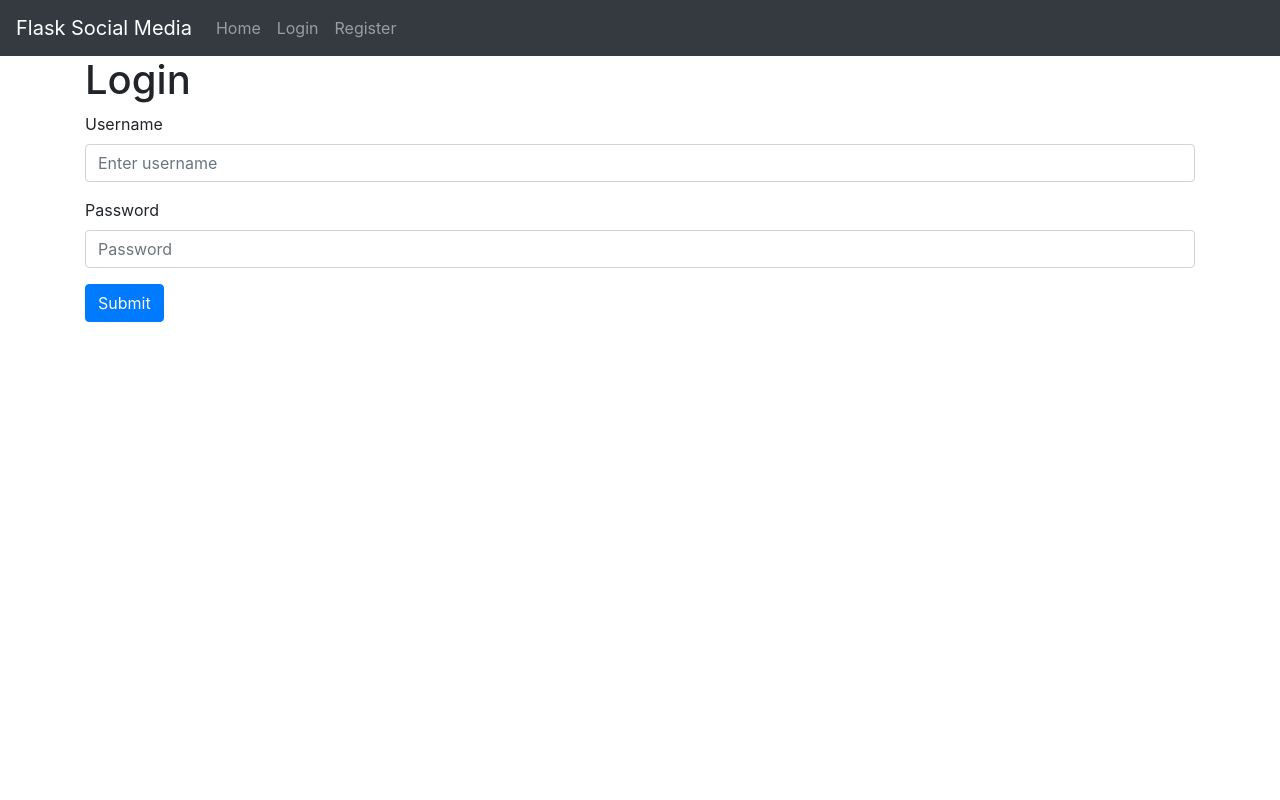
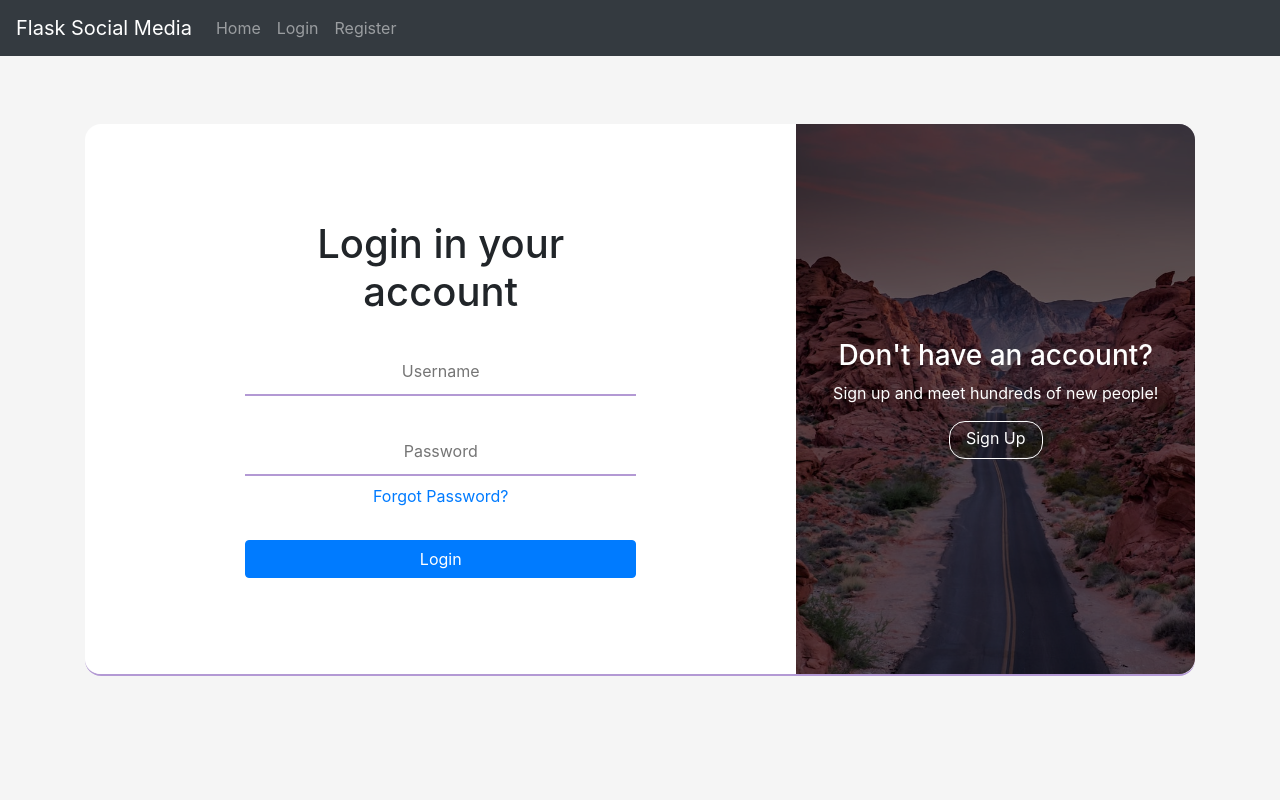
Before and after one commit to neelp03/Team1, a Flask app: page /login in a window 1280 px wide. Run offline with Flask 2, Linux system fonts and the light colour scheme; some libraries are stand-ins or nearby versions.

Commit message:
CSS for Login & Register Page

```diff
--- /dev/null
+++ b/app/static/css/style.css
@@ -0,0 +1,209 @@
+/* Global Styling */
+html, body {
+    height: 100%;
+    margin: 0;
+    padding: 0;
+    background-color: whitesmoke;
+}
+
+.navbar {
+    position: fixed;
+    width: 100%;
+}
+
+.container {
+    height: 100%;
+
+    display: flex;
+    justify-content: center;
+    align-items: center;
+}
+
+/* Login Page Styling */
+.login-container {
+    display: flex;
+    justify-content: center;
+    border-radius: 1rem;
+    border-bottom: 2px solid #B399D4;
+}
+
+.form-container {
+    padding: 6rem 10rem;
+    text-align: center;
+
+    border-radius: 1rem 0 0 1rem;
+    background-color: white;
+}
+
+.form-container h1 {
+    margin-bottom: 2rem;
+}
+
+.form-container form {
+    display: flex;
+    flex-direction: column;
+    gap: 2rem;
+}
+
+.form-field {
+    display: flex;
+    flex-direction: column;
+}
+
+.form-field label {
+    margin: 0;
+    font-size: 1.5rem;
+    color: gray;
+}
+
+.form-field a {
+    margin-top: 0.5rem;
+}
+
+.form-input {
+    min-width: 20rem;
+    min-height: 3rem;
+    text-align: center;
+
+    border: none;
+    border-bottom: 2px solid #B399D4;
+    background-color: transparent;
+}
+
+.login-carousel {
+    width: 420px;
+    height: auto;
+    position: relative;
+
+    overflow: hidden;
+    border-radius: 0 1rem 1rem 0;
+}
+
+.register-container {
+    position: absolute;
+    display: flex;
+    flex-direction: column;
+    justify-content: center;
+    align-items: center;
+    width: 100%;
+    height: 100%;
+
+    color: white;
+    background-color: rgba(0, 0, 0, 0.6);
+    z-index: 100;
+}
+
+.register-btn {
+    color: white;
+    border-radius: 1rem;
+    border: 1px solid white;
+    padding: 1rem;
+    padding-bottom: 1.25rem;
+    line-height: 0;
+    transition: 0.1s ease-in-out;
+}
+
+.register-btn:hover {
+    color: black;
+    background-color: white;
+    text-decoration: none;
+    transform: scale(1.05);
+}
+
+.carousel-wrapper {
+    width: 1260px;
+    animation: carousel-rotate 18s ease-in-out infinite;
+}
+
+.carousel-image {
+    position: absolute;
+    width: 100%;
+    height: 100%;
+    overflow: hidden;
+    float: left;
+}
+
+.img2 {
+    margin-left: -420px;
+}
+
+.img3 {
+    margin-left: -840px;
+}
+
+@keyframes carousel-rotate {
+    20% {
+        margin-left: 0px;
+    }
+
+    30% {
+        margin-left: 420px;
+    }
+
+    50% {
+        margin-left: 420px;
+    }
+
+    60% {
+        margin-left: 840px;
+    }
+
+    80% {
+        margin-left: 840px;
+    }
+}
+
+@media screen and (max-width: 1080px) {
+    .form-container {
+        padding: 2rem 6rem;
+    }
+}
+
+@media screen and (max-width: 950px) {
+    .login-container {
+        flex-direction: column;
+        justify-content: center;
+        align-items: center;
+        overflow-x: hidden;
+        margin-top: 3.5rem;
+    }
+
+    .form-container {
+        border-radius: 1rem 1rem 0 0;
+    }
+
+    .login-carousel {
+        width: 420px;
+        height: 420px;
+        position: relative;
+
+        overflow: hidden;
+        border-radius: 0 0 1rem 1rem;
+    }
+
+}
+
+/* Register Page Styling */
+.register {
+    background-color: white;
+    padding: 6rem 8rem;
+
+    display: flex;
+    flex-direction: column;
+    justify-content: center;
+    align-items: center;
+    text-align: center;
+    border-radius: 1rem;
+    border-bottom: 2px solid #B399D4;
+    overflow-x: hidden;
+}
+
+.register h1 {
+    margin-bottom: 2rem;
+}
+
+.register form {
+    display: flex;
+    flex-direction: column;
+    gap: 2rem;
+}
--- a/app/templates/base.html
+++ b/app/templates/base.html
@@ -4,7 +4,7 @@
     <meta charset="UTF-8">
     <title>{% block title %}Flask Social Media App{% endblock %}</title>
     <link rel="stylesheet" href="https://stackpath.bootstrapcdn.com/bootstrap/4.3.1/css/bootstrap.min.css" integrity="sha384-ggOyR0iXCbMQv3Xipma34MD+dH/1fQ784/j6cY/iJTQUOhcWr7x9JvoRxT2MZw1T" crossorigin="anonymous">
-    <link rel="stylesheet" href="{{ url_for('static', filename='css/style.css') }}">
+    <link rel="stylesheet" type="text/css" href="{{ url_for('static', filename='css/style.css') }}">
 </head>
 <body>
     <nav class="navbar navbar-expand-lg navbar-dark bg-dark">
--- a/app/templates/login.html
+++ b/app/templates/login.html
@@ -1,16 +1,32 @@
 {% extends "base.html" %}
 {% block title %}Login{% endblock %}
 {% block content %}
-    <h1>Login</h1>
-    <form action="" method="post">
-        <div class="form-group">
-            <label for="username">Username</label>
-            <input type="text" class="form-control" id="username" name="username" placeholder="Enter username">
+    <div class="login-container">
+        <div class="form-container">
+            <h1>Login in your account</h1>
+            <form action="" method="post">
+                <div class="form-field">
+                    <input type="text" class="form-input" id="username" name="username" placeholder="Username">
+                </div>
+                <div class="form-field">
+                    <input type="password" class="form-input" id="password" name="password" placeholder="Password">
+                    <a href="#">Forgot Password?</a>
+                </div>
+                <button type="submit" class="btn btn-primary">Login</button>
+            </form>
         </div>
-        <div class="form-group">
-            <label for="password">Password</label>
-            <input type="password" class="form-control" id="password" name="password" placeholder="Password">
+
+        <div class="login-carousel">
+            <div class="register-container">
+                <h3>Don't have an account?</h3>
+                <p>Sign up and meet hundreds of new people!</p>
+                <a class="register-btn" class="" href="{{ url_for('register') }}">Sign Up</a>
+            </div>
+            <div class="carousel-wrapper">
+                <img class="carousel-image" src="{{url_for('static',filename = 'images/malteSchmidt-city.jpg')}}" alt="City"/>
+                <img class="carousel-image img2" src="{{url_for('static',filename = 'images/madhuShesharam-road.jpg')}}" alt="City"/>
+                <img class="carousel-image img3" src="{{url_for('static',filename = 'images/madhuShesharam-sand.jpg')}}" alt="City"/>
+            </div>
         </div>
-        <button type="submit" class="btn btn-primary">Submit</button>
-    </form>
+    </div>
 {% endblock %}
```
Also changed, not shown: app/templates/register.html (+12 -14 lines), app/static/images/madhuShesharam-road.jpg (added), app/static/images/madhuShesharam-sand.jpg (added), app/static/images/malteSchmidt-city.jpg (added).
